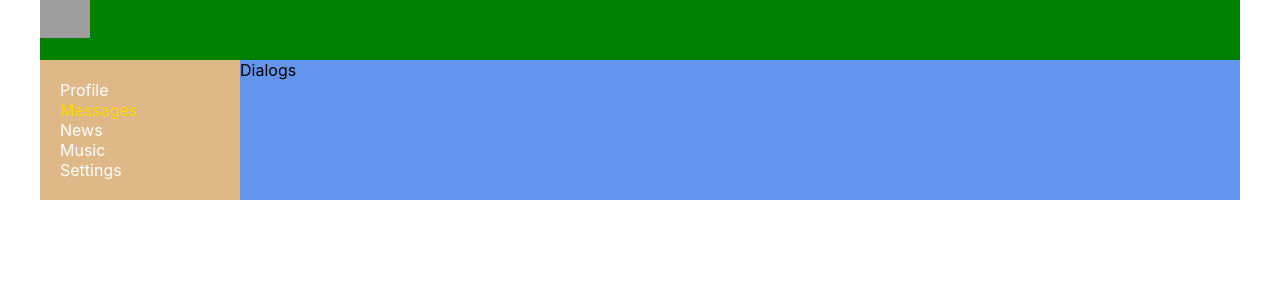
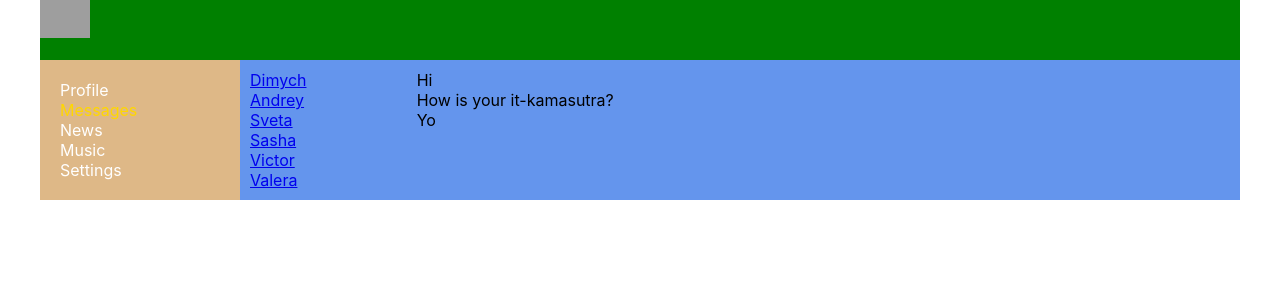
Before and after one commit to VitaliyProhorenko/cocial-network, a React (Create React App) app: page /dialogs in a window 1280 px wide. Shown: the top 300 px of the page. Built offline with nearby package versions, Linux system fonts and the light colour scheme; grey boxes are pictures that could not be loaded.

Commit message:
added content to Dialogs page from lesson 21

```diff
--- a/src/components/Dialogs/Dialogs.jsx
+++ b/src/components/Dialogs/Dialogs.jsx
@@ -1,10 +1,35 @@
 import React from "react";
 import s from "./Dialogs.module.css"
+import {NavLink} from "react-router-dom";
 
 const Dialogs = () => {
     return (
-        <div>
-            Dialogs
+        <div className={s.dialogs}>
+            <div className={s.dialogsItems}>
+                <div className={s.dialog + ' ' + s.active}>
+                    <NavLink to="/dialogs/1">Dimych</NavLink>
+                </div>
+                <div className={s.dialog}>
+                    <NavLink to="/dialogs/2">Andrey</NavLink>
+                </div>
+                <div className={s.dialog}>
+                    <NavLink to="/dialogs/3">Sveta</NavLink>
+                </div>
+                <div className={s.dialog}>
+                    <NavLink to="/dialogs/4">Sasha</NavLink>
+                </div>
+                <div className={s.dialog}>
+                    <NavLink to="/dialogs/5">Victor</NavLink>
+                </div>
+                <div className={s.dialog}>
+                    <NavLink to="/dialogs/6">Valera</NavLink>
+                </div>
+            </div>
+            <div className={s.messages}>
+                <div className="message">Hi</div>
+                <div className="message">How is your it-kamasutra?</div>
+                <div className="message">Yo</div>
+            </div>
         </div>
     );
 }
--- a/src/components/Dialogs/Dialogs.module.css
+++ b/src/components/Dialogs/Dialogs.module.css
@@ -0,0 +1,20 @@
+.dialogs {
+    display: grid;
+    grid-template-columns: 2fr 10fr;
+}
+
+.dialogsItems {
+    padding: 10px;
+}
+
+.dialogsItems .active {
+    color: gold;
+}
+
+.messages {
+    padding: 10px;
+}
+
+.messages .message {
+
+}
```
